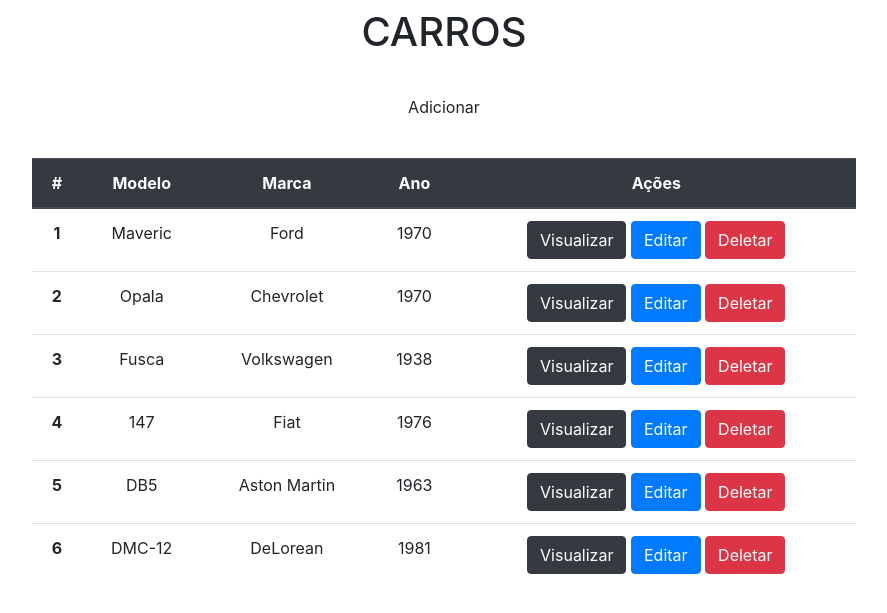
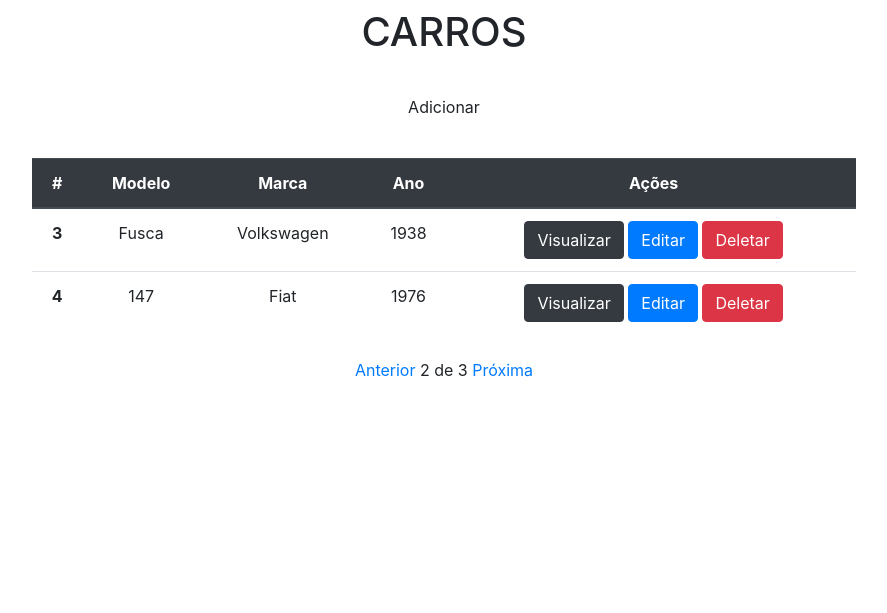
Before and after one commit to Gabriel-Santiago/CRUD-Python, a Django app: page /?page=2 in a window 1280 px wide. Shown: the top 613 px of the page, without its empty margins (196-1083 px from the left). Run offline with Django 3.2, Linux system fonts and the light colour scheme; data comes from the database, SQL or seed files in the repository; some libraries are stand-ins or nearby versions.

Commit message:
Pagination and Search

```diff
--- a/app/templates/index.html
+++ b/app/templates/index.html
@@ -15,6 +15,12 @@
     <div class="col-8 m-auto pt-3 pb-2 text-center">
         <a href="form/" class="btn btn-sucess">Adicionar</a>
     </div>
+<!--
+    <div class="col-8 m-auto pt-3 pb-2 text-center">
+        <form method="get">
+            <input type="text" id="search" name="search" class="form-control" placeholder="Buscar">
+        </form>
+    </div>-->
 
     <div class="col-8 m-auto pt-4 pb-2 text-center">
         <table class="table">
@@ -45,6 +51,20 @@
         </table>
     </div>
 
+    <div class="col-md-12" align="center">
+        {% if db.has_previous %}
+            <a href="?page={{ db.previous_page_number }}"> Anterior </a>
+        {% endif %}
+
+        <span class="current">
+            {{ db.number }} de {{ db.paginator.num_pages }}
+        </span>
+
+        {% if db.has_next %}
+            <a href="?page={{ db.next_page_number }}"> Próxima </a>
+        {% endif %}
+    </div>
+
     {% load static %}
     <script src="{% static 'javascript.js' %}"></script>
 
--- a/app/views.py
+++ b/app/views.py
@@ -1,12 +1,22 @@
 from django.shortcuts import render, redirect
 from app.forms import CarrosForm
 from app.models import Carros
+from django.core.paginator import Paginator
 
 
 # Create your views here.
 def home(request):
     data = {}
-    data['db'] = Carros.objects.all()
+    #search = request.GET.get('search')
+    #if search:
+        #data['db'] = Carros.objects.filter(modelo__contains=search)
+    #else:
+        #data['db'] = Carros.objects.all()
+
+    all = Carros.objects.all()
+    paginator = Paginator(all, 2)
+    pages = request.GET.get('page')
+    data['db'] = paginator.get_page(pages)
     return render(request, 'index.html', data)
 
 
```
